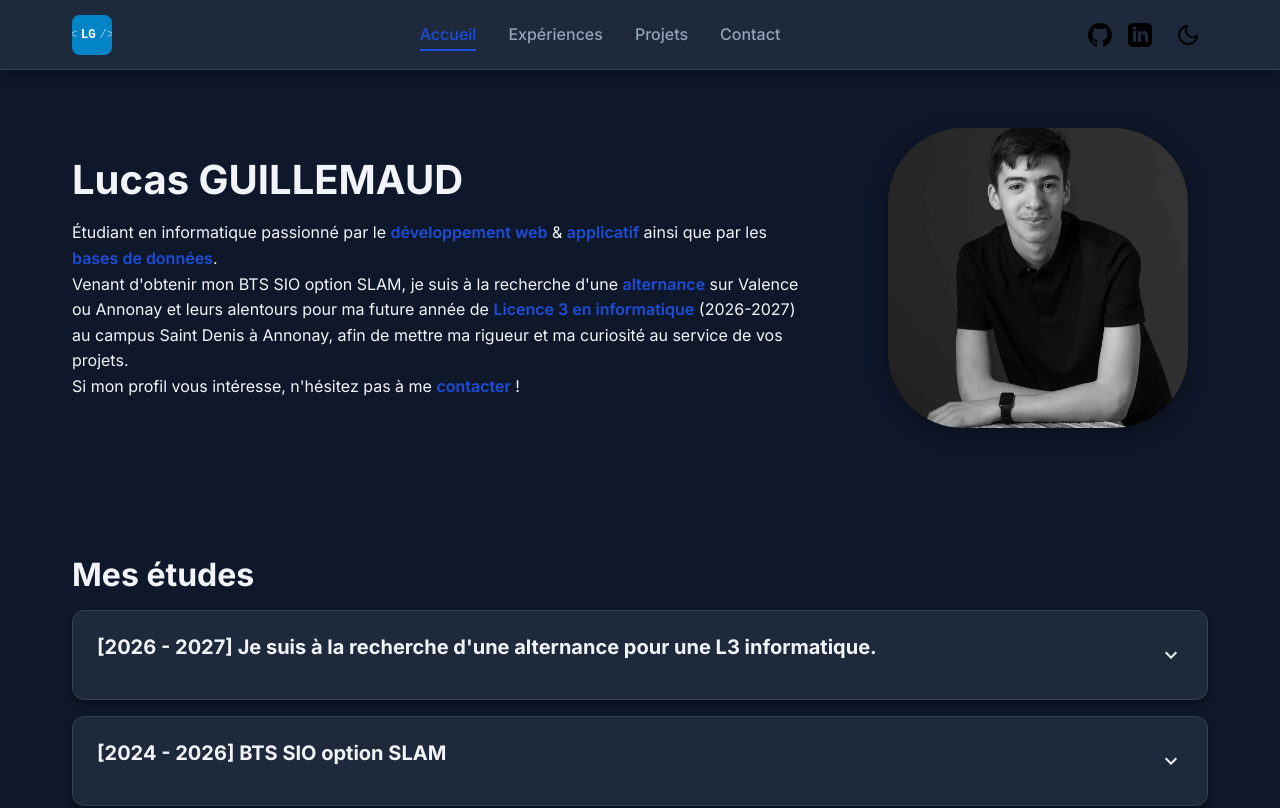
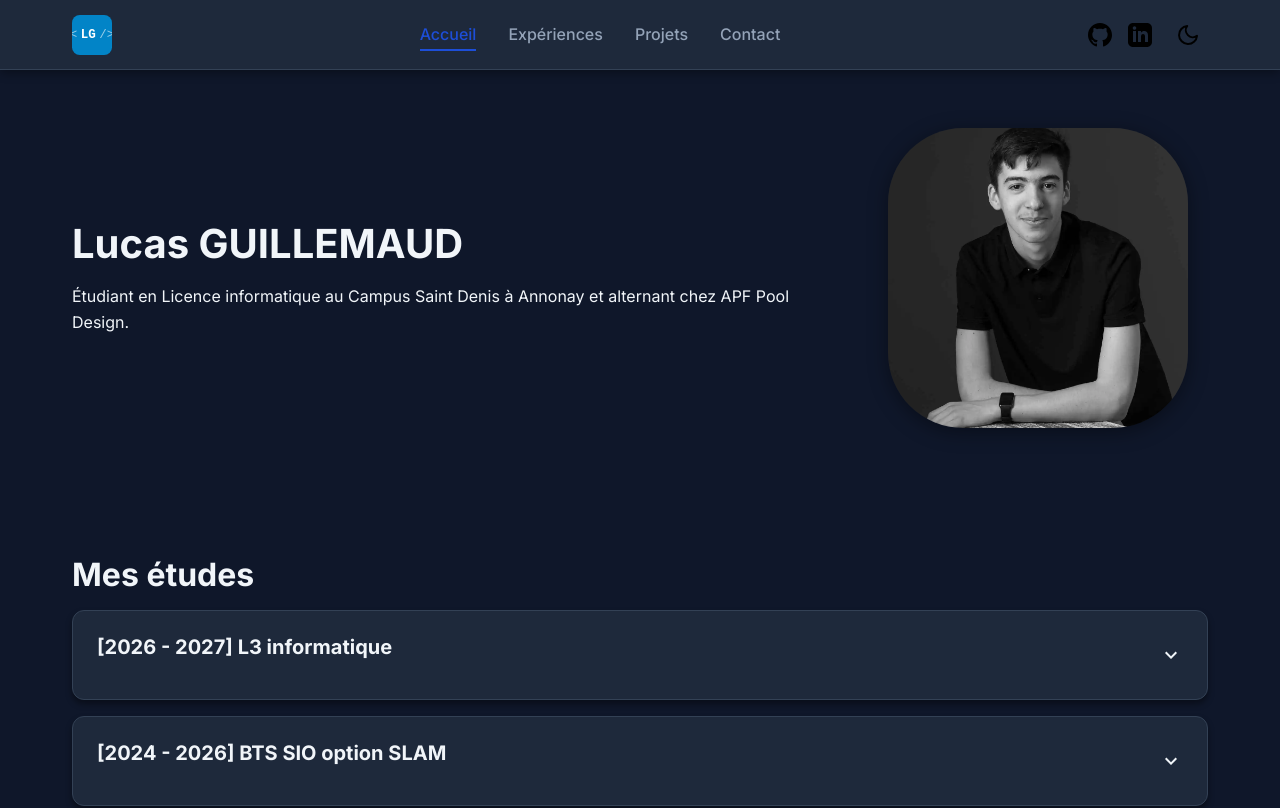
Before and after one commit to Luk-26/portfolio, an Angular app: page / in a window 1280 px wide. Shown: the top 808 px of the page. Built offline with nearby package versions, Linux system fonts and the light colour scheme.

Commit message:
Passage de "recherche alternance" à "alternant en L3"

```diff
--- a/src/app/pages/accueil/accueil.html
+++ b/src/app/pages/accueil/accueil.html
@@ -4,17 +4,7 @@
     </div>
     <div class="hero-text">
         <h1>Lucas GUILLEMAUD</h1>
-        <p>Étudiant en informatique passionné par le <span class="text-highlight">développement web</span> & <span
-                class="text-highlight">applicatif</span> ainsi que par les <span class="text-highlight">bases de
-                données</span>.<br>
-            Venant d'obtenir mon BTS SIO option SLAM, je suis à la recherche d'une <span
-                class="text-highlight">alternance</span>
-            sur Valence ou Annonay et leurs alentours pour ma future année de <span class="text-highlight">Licence 3
-                en informatique</span> (2026-2027) au campus Saint Denis à Annonay, afin de mettre ma rigueur et ma
-            curiosité au service de vos projets.
-            <br>Si mon profil vous intéresse, n'hésitez pas à me <a routerLink="/contact"
-                class="text-highlight">contacter</a> !
-        </p>
+        <p>Étudiant en Licence informatique au Campus Saint Denis à Annonay et alternant chez APF Pool Design.</p>
     </div>
 </section>
 
--- a/src/app/pages/accueil/accueil.ts
+++ b/src/app/pages/accueil/accueil.ts
@@ -4,7 +4,7 @@ import { RouterLink } from '@angular/router';
 
 @Component({
   selector: 'app-accueil',
-  imports: [RouterLink, NgOptimizedImage],
+  imports: [NgOptimizedImage],
   templateUrl: './accueil.html',
   styleUrl: './accueil.css',
   standalone: true,
@@ -12,15 +12,15 @@ import { RouterLink } from '@angular/router';
 export class Accueil {
   etudes = [
     {
-      titre: '[2026 - 2027] Je suis à la recherche d\'une alternance pour une L3 informatique.',
-      description: 'Après mon BTS, je vais rejoindre la L3 informatique du lycée Saint Denis à Annonay, cette 3e année de licence est composée de 9 modules de formation donnant lieu à évaluation en fin de module : <ul><li>Mathématiques</li><li>Principes fondamentaux des systèmes d’exploitation</li><li>Paradigmes de programmation</li><li>Systèmes d’information et base de données</li><li>Introduction à la cybersécurité de l’internet</li><li>Management de projet</li><li>Application réparties</li><li>Systèmes de gestion de base de données</li><li>Anglais</li></ul> Ainsi qu\'un module optionnel au choix :<ul><li>Génie logiciel</li><li>Technologies pour les applications en réseau</li></ul><br><b>Si mon profil vous intéresse, n\'hésitez pas à me <a href="/contact">contacter</a> !</b>',
+      titre: '[2026 - 2027] L3 informatique',
+      description: 'La L3 informatique au campus Saint Denis à Annonay est composée de 9 modules de formation donnant lieu à évaluation en fin de module : <ul><li>Mathématiques</li><li>Principes fondamentaux des systèmes d’exploitation</li><li>Paradigmes de programmation</li><li>Systèmes d’information et base de données</li><li>Introduction à la cybersécurité de l’internet</li><li>Management de projet</li><li>Application réparties</li><li>Systèmes de gestion de base de données</li><li>Anglais</li></ul> Ainsi qu\'un module optionnel au choix :<ul><li>Génie logiciel</li><li>Technologies pour les applications en réseau</li></ul>',
       ouvert: false,
       diplome: false,
       lienDiplome: ''
     },
     {
       titre: '[2024 - 2026] BTS SIO option SLAM',
-      description: 'Le BTS SIO (Services Informatiques aux Organisations) option SLAM (Solutions Logicielles et Applications Métiers) m\'a permis d\'acquérir des compétences en informatique : <ul><li><b>Développement web et applicatif :</b> Conception, codage et maintenance de solutions logicielles.</li><li><b>Bases de données :</b> Modélisation, création et exploitation de bases de données structurées.</li><li><b>Cybersécurité :</b> Sécurisation des développements et des infrastructures.</li><li><b>Gestion de services :</b> Support et administration des services informatiques.</li></ul>J\'ai passé ma première année de BTS au lycée Ella Fitzgerald à Vienne et ma second année au lycée Algoud Laffemas à Valence.',
+      description: 'Mon BTS SIO (Services Informatiques aux Organisations) option SLAM (Solutions Logicielles et Applications Métiers) m\'a permis d\'acquérir des compétences en informatique : <ul><li><b>Développement web et applicatif :</b> Conception, codage et maintenance de solutions logicielles.</li><li><b>Bases de données :</b> Modélisation, création et exploitation de bases de données structurées.</li><li><b>Cybersécurité :</b> Sécurisation des développements et des infrastructures.</li><li><b>Gestion de services :</b> Support et administration des services informatiques.</li></ul>J\'ai passé ma première année de BTS au lycée Ella Fitzgerald à Vienne et ma second année au lycée Algoud Laffemas à Valence.',
       ouvert: false,
       diplome: true,
       lienDiplome: '/NotesBTS.pdf'
--- a/src/app/pages/experiences/experiences.ts
+++ b/src/app/pages/experiences/experiences.ts
@@ -23,13 +23,13 @@ export class Experiences {
   experiences: Experience[] = [
     {
       id: 4,
-      date: 'Été 2026 - été 2027',
+      date: 'Août 2026 - août 2027',
       titre: 'Étudiant en Licence 3 Informatique (Alternance)',
-      entreprise: 'Votre Entreprise ?',
-      lieu: 'Valence, Chabeuil et alentours ou Annonay',
-      description: 'Pour votre entreprise, je souhaite mettre à profit mes compétences en développement web, applicatif et en base de données, tout en continuant à monter en compétence grâce à ma formation.<br><b>Je suis prêt à m\'investir pleinement dans vos projets !</b>',
-      taches: [],
-      technos: ['Développement web', 'Programmation orientée objet', 'Base de données', 'Système et réseaux', 'Cybersécurité', 'Versionning', 'Veille technologique']
+      entreprise: 'APF Pool Design',
+      lieu: 'Annonay, France',
+      description: 'Aides aux utilisateurs.',
+      taches: ['Helpdesk'],
+      technos: ['GLPI', 'ERP', 'SSRS', 'Outils de gestion interne']
     },
     {
       id: 3,
@@ -68,7 +68,7 @@ export class Experiences {
     },
     {
       id: 1,
-      date: 'Été 2023, 2024, 2025',
+      date: 'Été 2023, 2024, 2025 et 2026',
       titre: 'Agent de Production (Saisonnier)',
       entreprise: 'Goutard Emballage',
       lieu: 'Chabeuil, France',
--- a/src/app/pages/projets/projets.ts
+++ b/src/app/pages/projets/projets.ts
@@ -22,16 +22,6 @@ interface Projet {
 })
 export class Projets {
   projets: Projet[] = [
-    {
-      id: 7,
-      titre: 'Minebox tools',
-      description: 'Création d\'outils autour de l\'API du serveur minecraft Minebox : classements, profils, guildes, votes, etc.<br>Temporairement le lien GitHub pointe vers la documentation de l\'API et le lien demo pointe vers le site officiel de Minebox.',
-      technos: ['Site web', 'Application Android', 'Utilisation de l\'API publique de Minebox'],
-      imageUrl: 'images/projets/imgMinebox.webp',
-      githubUrl: 'https://api.minebox.co/docs',
-      demoUrl: 'https://minebox.co/fr',
-      annee: '2026'
-    },
     {
       id: 6,
       titre: 'Minebox - PlayerProfil',
```
